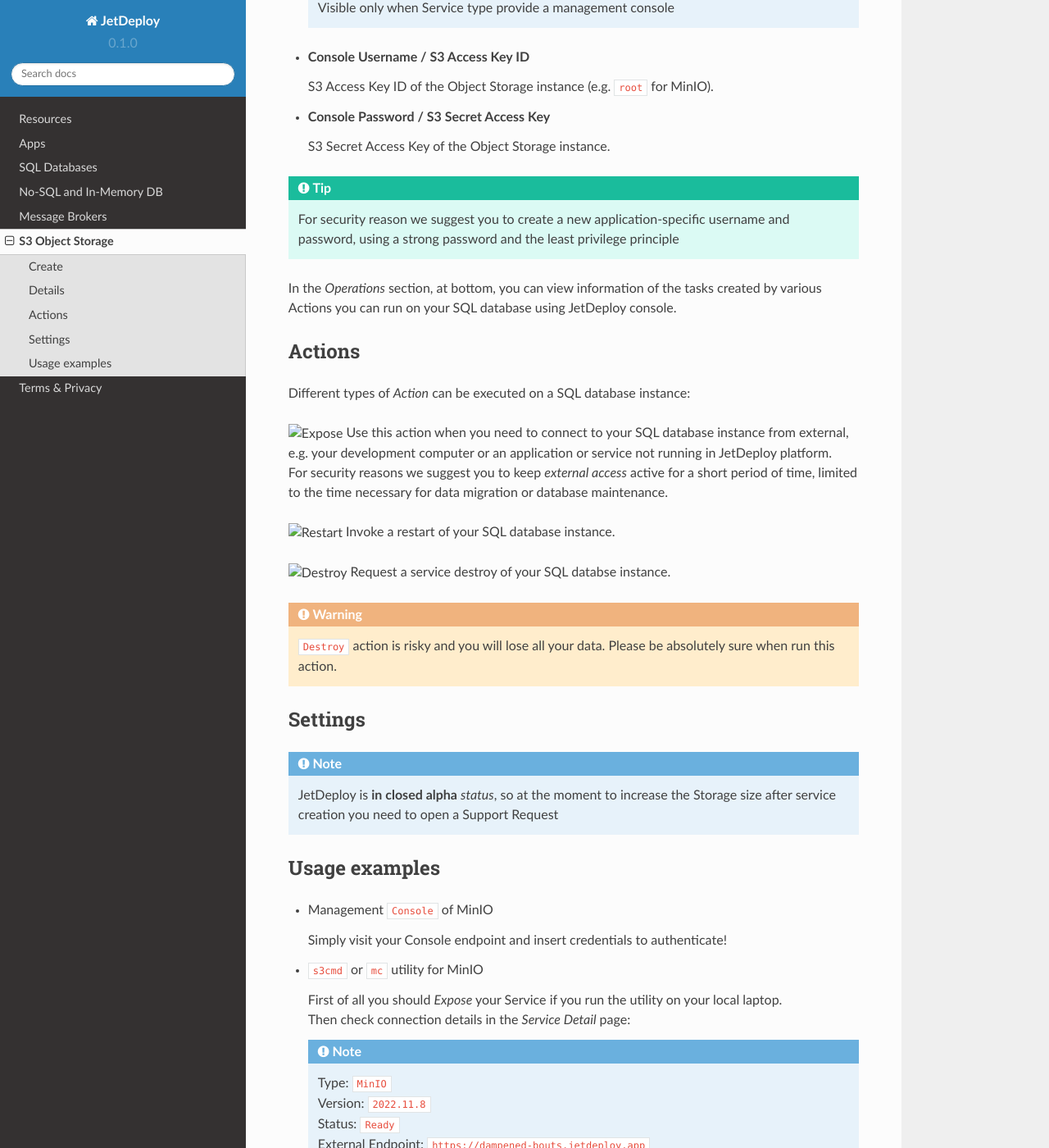
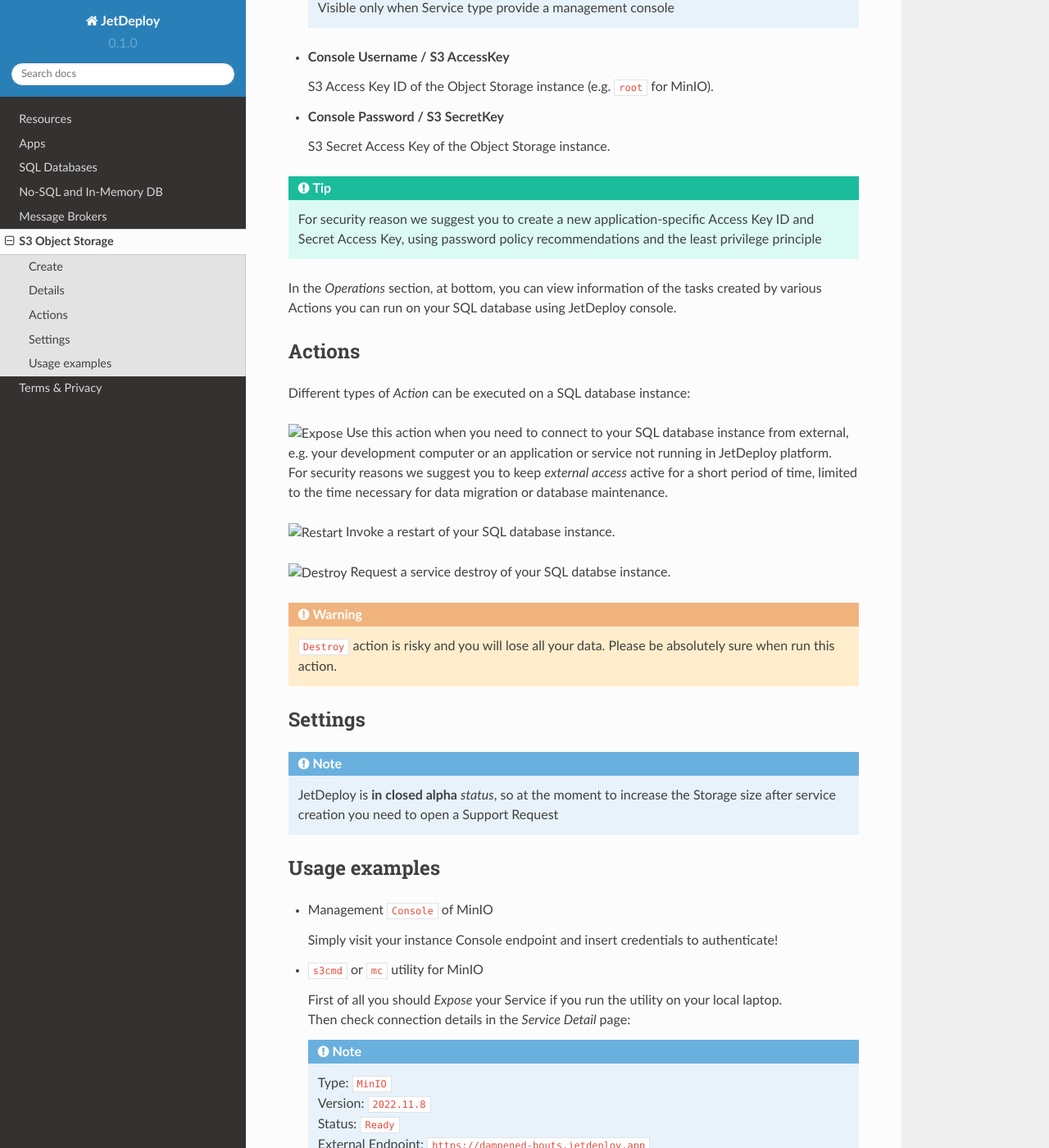
Before and after one commit to jetdeploy/documentation, a Sphinx documentation site: the page built from docs/source/s3-object-storage.md, in a window 1280 px wide and 1400 px high, scrolled down 1651 px. Shown: the whole window at 82% size. Built offline with Sphinx 7.4.7 and the Read the Docs theme 2.0.0, drawn with Linux system fonts in a browser that asks for light colours.

Commit message:
Update doc

````diff
--- a/docs/source/s3-object-storage.md
+++ b/docs/source/s3-object-storage.md
@@ -2,7 +2,7 @@
 
 In JetDeploy console you can start a fully dedicated S3-compatible Object Storage instance. Supported platform is:
 
-- MinIO <span><img src="/_static/images/minio.png" alt="MinIO" width="28px"></span>
+- MinIO <span><img src="/_static/images/minio.png" alt="MinIO" width="32px"></span>
 
 ### Create
 
@@ -62,16 +62,16 @@ In the _Service Detail_ page you can access to various information of your datab
   Visible only when Service type provide a management console
   ```
 
-- __Console Username / S3 Access Key ID__
+- __Console Username / S3 AccessKey__
 
   S3 Access Key ID of the Object Storage instance (e.g. `root` for MinIO).
 
-- __Console Password / S3 Secret Access Key__
+- __Console Password / S3 SecretKey__
 
   S3 Secret Access Key of the Object Storage instance.
 
 ```{tip}
-For security reason we suggest you to create a new application-specific username and password, using a strong password and the least privilege principle
+For security reason we suggest you to create a new application-specific Access Key ID and Secret Access Key, using password policy recommendations and the least privilege principle
 ```
 
 In the _Operations_ section, at bottom, you can view information of the tasks created by various Actions you can run on your SQL database using JetDeploy console.
@@ -101,7 +101,7 @@ JetDeploy is **in closed alpha** *status*, so at the moment to increase the Stor
 
 - Management `Console` of MinIO
 
-    Simply visit your Console endpoint and insert credentials to authenticate!
+    Simply visit your instance Console endpoint and insert credentials to authenticate!
 
 - `s3cmd` or `mc` utility for MinIO
 
````
Also changed, not shown: docs/source/message-brokers.md (+4 -4 lines), docs/source/sql-databases.md (+1 -1 lines).
